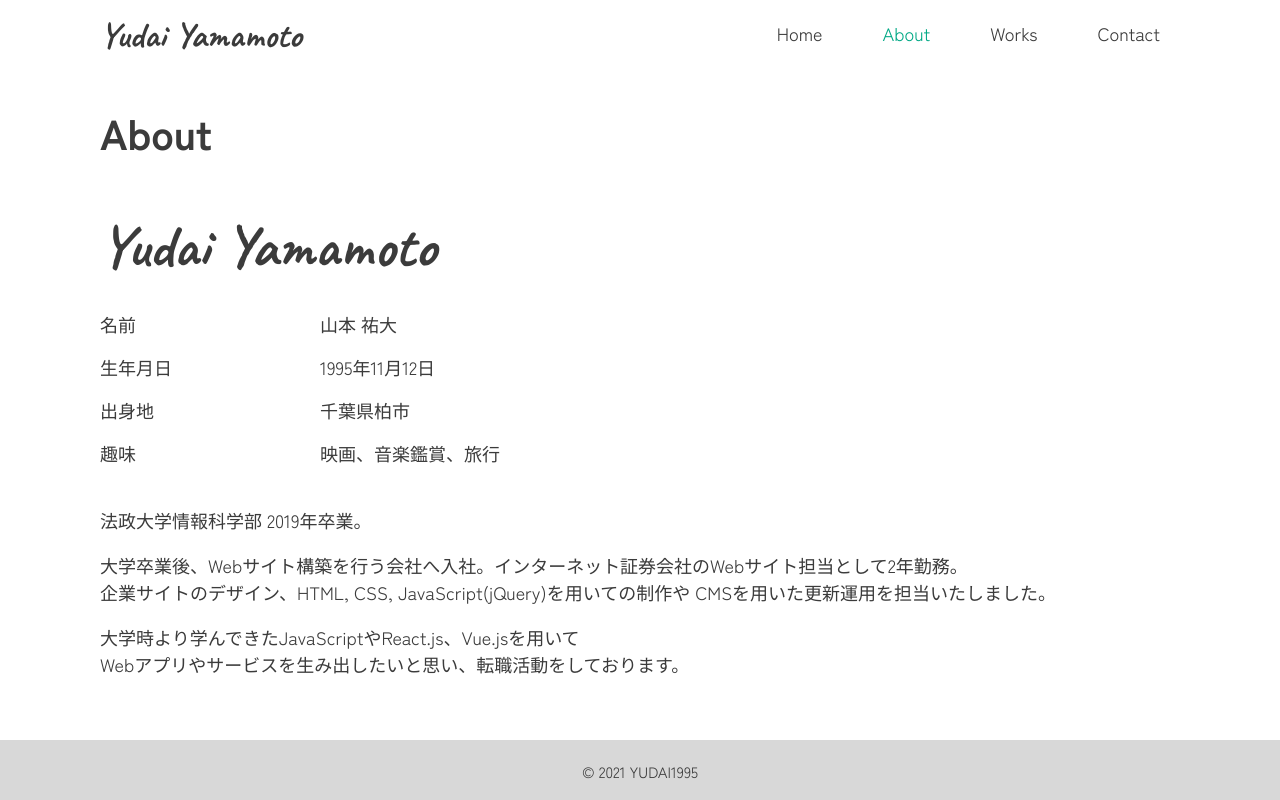
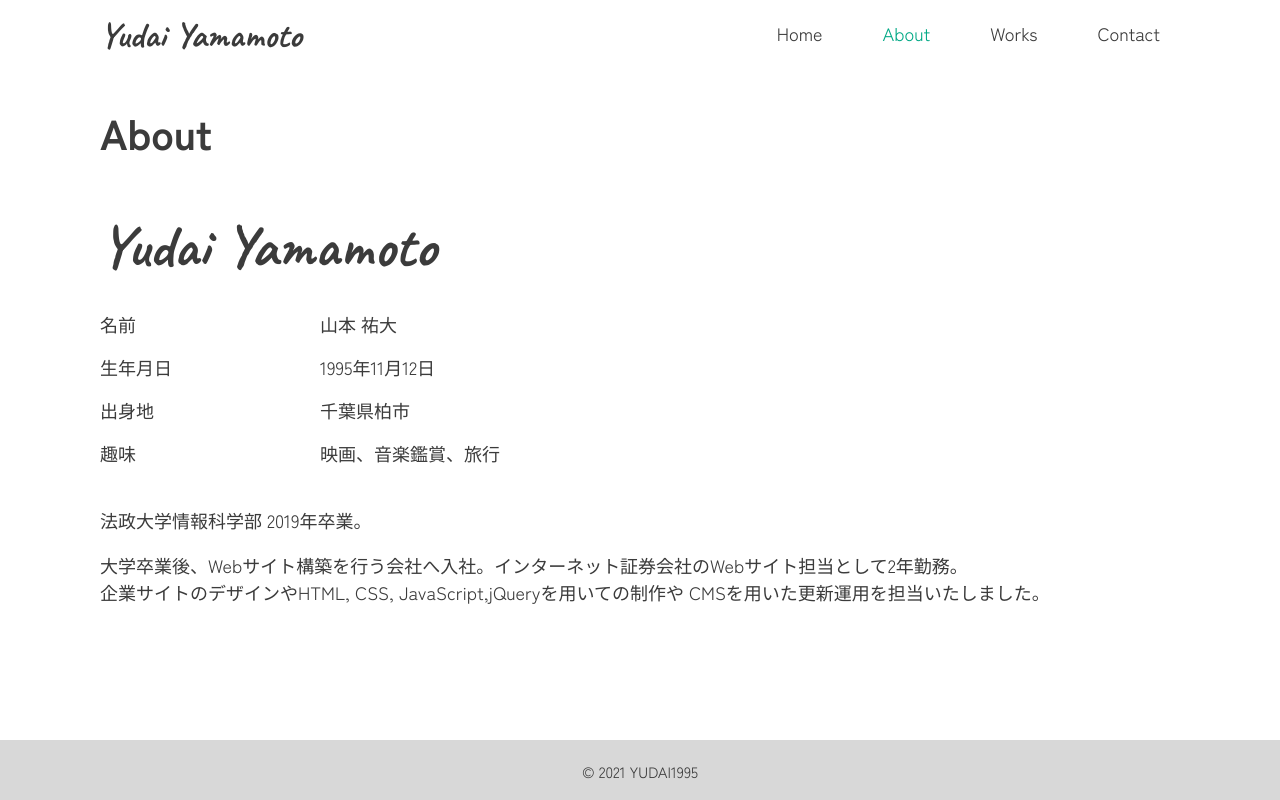
Before and after one commit to yudai1995/portfolio, a Next.js app: page /about in a window 1280 px wide. Built offline with nearby package versions, Linux system fonts and the light colour scheme.

Commit message:
update a about content

```diff
--- a/pages/about.tsx
+++ b/pages/about.tsx
@@ -37,14 +37,9 @@ const About = () => {
               <p>
                 大学卒業後、Webサイト構築を行う会社へ入社。インターネット証券会社のWebサイト担当として2年勤務。
                 <br />
-                企業サイトのデザイン、HTML, CSS,
-                JavaScript(jQuery)を用いての制作や
+                企業サイトのデザインやHTML, CSS,
+                JavaScript,jQueryを用いての制作や
                 CMSを用いた更新運用を担当いたしました。
-              </p>
-              <p>
-                大学時より学んできたJavaScriptやReact.js、Vue.jsを用いて
-                <br />
-                Webアプリやサービスを生み出したいと思い、転職活動をしております。
               </p>
             </div>
           </section>
```
